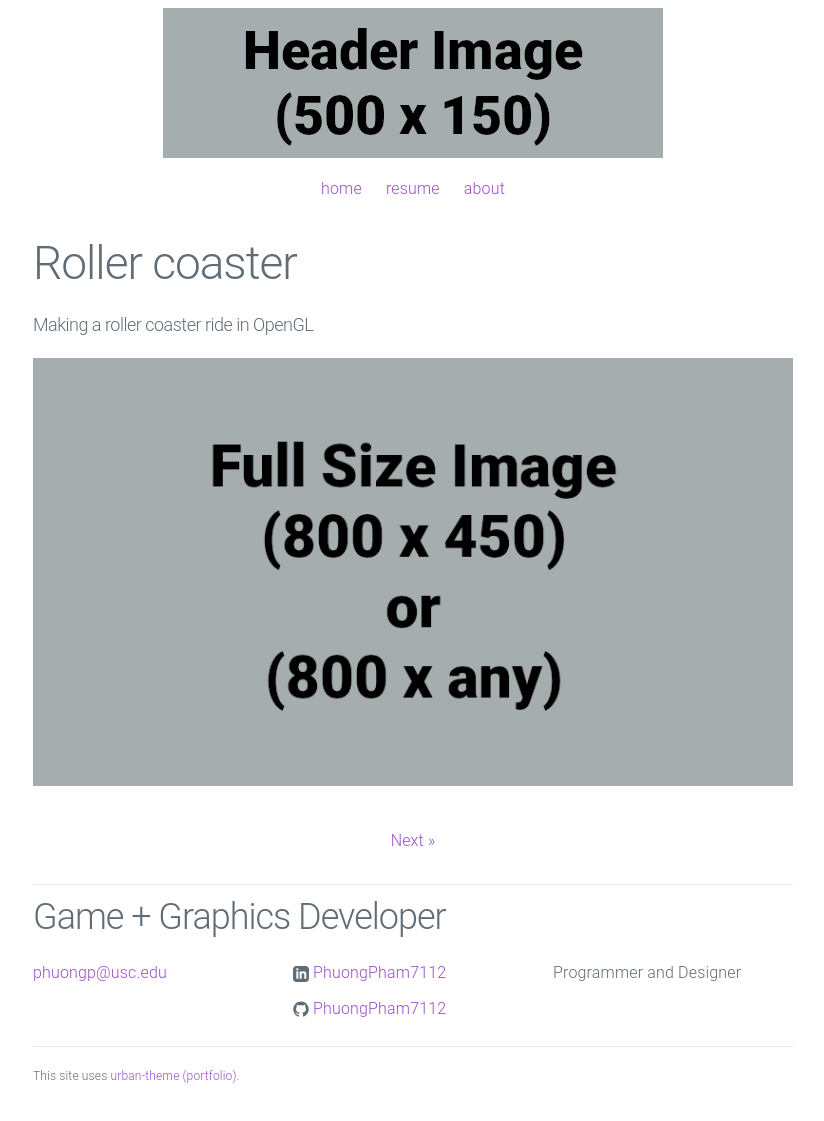
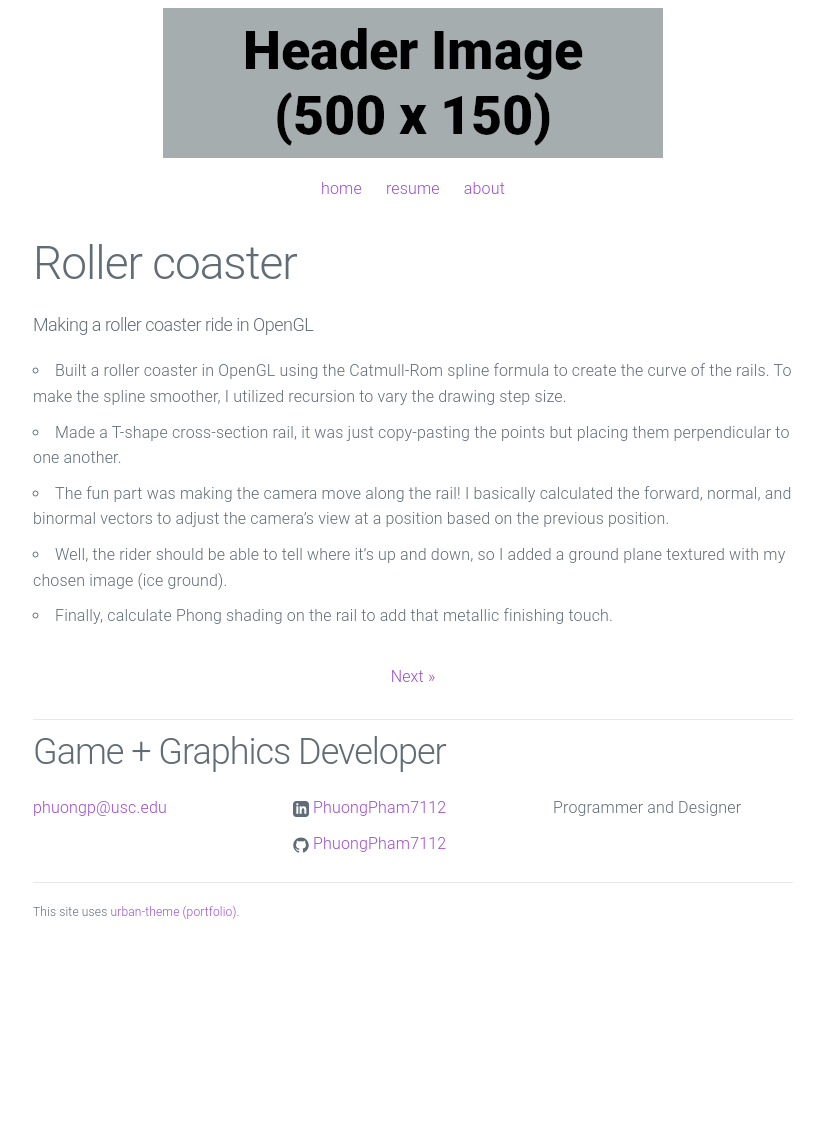
Before and after one commit to PhuongPham7112/PhuongPham7112.github.io, a Jekyll site: the page built from _posts/2023-03-06-roller-coaster.md, in a window 1280 px wide. Shown: the whole page, without its empty margins (227-1051 px from the left). Built offline with Jekyll 4.4.1, drawn with Linux system fonts in a browser that asks for light colours; after the commit the page ends 957 px from its top, so only the background shows below that.

Commit message:
Update 2023-03-06-roller-coaster.md

```diff
--- a/_posts/2023-03-06-roller-coaster.md
+++ b/_posts/2023-03-06-roller-coaster.md
@@ -3,7 +3,11 @@ layout: post
 title:  "Roller coaster"
 summary: "Making a roller coaster ride in OpenGL"
 date: 2023-07-15
-preview: /assets/postpreview.png
+preview: /assets/roller_coaster_preview.png
 ---
 
-![Picture 1](/assets/fullsize.png)
+- Built a roller coaster in OpenGL using the Catmull-Rom spline formula to create the curve of the rails. To make the spline smoother, I utilized recursion to vary the drawing step size.
+- Made a T-shape cross-section rail, it was just copy-pasting the points but placing them perpendicular to one another.
+- The fun part was making the camera move along the rail! I basically calculated the forward, normal, and binormal vectors to adjust the camera's view at a position based on the previous position.
+- Well, the rider should be able to tell where it's up and down, so I added a ground plane textured with my chosen image (ice ground).
+- Finally, calculate Phong shading on the rail to add that metallic finishing touch.
```
